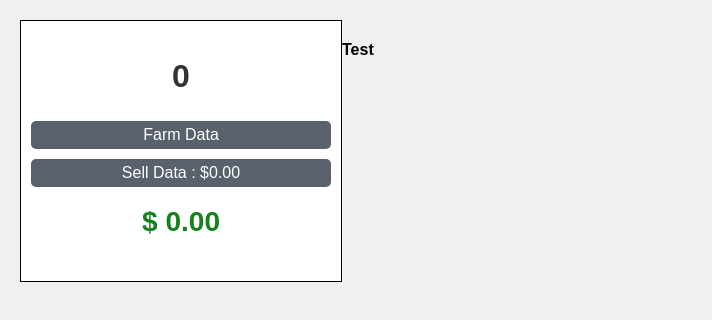
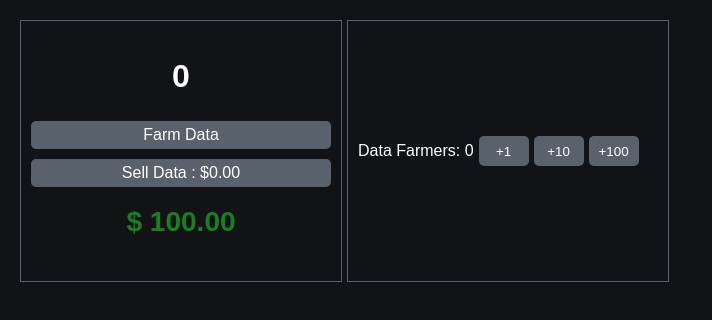
Before and after one commit to Tyger-Git/Data-Farmer, a website: page Data Farmer/wwwroot/game.html in a window 1280 px wide. Shown: the whole page, without its empty margins (0-712 px from the left). Drawn offline with Linux system fonts and the light colour scheme.

Commit message:
Add DataFarmer Counter+Buttons

```diff
--- a/Data Farmer/wwwroot/game.html
+++ b/Data Farmer/wwwroot/game.html
@@ -10,10 +10,13 @@
         <h2 id="bCounter">0</h2>
         <button id="collect-btn">Farm Data</button>
         <button id="cashout-btn">Sell Data : <span id="cashOutVal"></span></button>
-        <h3><span id="cashCounter">$ 0.00</span></h3>
+        <h3><span id="cashCounter">$ 100.00</span></h3>
     </div>
-    <div id="conversionValue">
-        <h4>Test</h4>
+    <div id="autoClickers">
+        <p id="dataFarmerText">Data Farmers: <span id="dFarmerTotal">0</span></p>
+        <button id="buyDFarmer1-btn">+1</button>
+        <button id="buyDFarmer10-btn">+10</button>
+        <button id="buyDFarmer100-btn">+100</button>
     </div>
     <script src="game.js"></script>
 </body>
--- a/Data Farmer/wwwroot/game.js
+++ b/Data Farmer/wwwroot/game.js
@@ -4,8 +4,9 @@
 // Initialize the game state
 let gameState = {
     clicks: 0,
-    cash: 0,
-    cashOutMulti: .15
+    cash: 100,
+    cashOutMulti: .0015,
+    dFarmers: 0
 };
 
 //Early Initializations
@@ -33,6 +34,19 @@ document.getElementById('cashout-btn').addEventListener('click', function () {
     output.innerHTML = formatCash(gameState.clicks * gameState.cashOutMulti);
 });
 
+// Data Farmers
+document.getElementById('buyDFarmer1-btn').addEventListener('click', function () {
+    gameState.dFarmers++;
+    document.getElementById('dFarmerTotal').innerText = gameState.dFarmers;
+});
+document.getElementById('buyDFarmer10-btn').addEventListener('click', function () {
+    gameState.dFarmers += 10;
+    document.getElementById('dFarmerTotal').innerText = gameState.dFarmers;
+});
+document.getElementById('buyDFarmer100-btn').addEventListener('click', function () {
+    gameState.dFarmers += 100;
+    document.getElementById('dFarmerTotal').innerText = gameState.dFarmers;
+});
 // Define the units and their thresholds
 const units = [
     { name: 'Bytes', limit: 1000 },
--- a/Data Farmer/wwwroot/style.css
+++ b/Data Farmer/wwwroot/style.css
@@ -4,22 +4,22 @@ body {
     padding-top: 20px;
     padding-left: 20px;
     margin: 0;
-    background-color: #f0f0f0;
+    background-color: #111317;
     font-family: Arial, sans-serif;
 }
 
 #counters {
+    background-color: #111317;
     text-align: center;
     padding: 10px;
-    border: 1px solid #000;
-    background-color: #fff;
+    border: 1px solid #59626c;
     width: 300px;
     height: 240px;
 }
 
 #bCounter {
     font-size: 2em;
-    color: #333;
+    color: #fff;
 }
 
 #cashCounter {
@@ -45,7 +45,7 @@ body {
 }
 
 #collect-btn:active {
-    background-color: #333;
+    background-color: #808080;
 }
 
 #cashout-btn {
@@ -66,33 +66,76 @@ body {
 }
 
 #cashout-btn:active {
-        background-color: #333;
+        background-color: #808080;
 }
 
-#cashOutRange {
-    margin-top: 40px;
-    width: 250px;
-    -webkit-appearance: none; /* Remove default appearance */
-    width: 100%; /* Full-width */
-    height: 15px; /* Specified height */
-    background: #d3d3d3; /* Grey background */
-    opacity: 0.7; /* Set transparency (for mouse-over interaction) */
-    -webkit-transition: .2s; /* 0.2 seconds transition on hover */
-    transition: opacity .2s;
+#autoClickers {
+    display: flex;
+    background-color: #111317;
+    text-align: center;
+    align-items: center;
+    padding: 10px;
+    border: 1px solid #59626c;
+    width: 300px;
+    height: 240px;
+    margin-left: 5px;
 }
 
-#cashOutRange::-webkit-slider-thumb { /*Safari*/
-    -webkit-appearance: none; /* Remove default appearance */
-    appearance: none;
-    width: 15px; /* Set a specific slider handle width */
-    height: 30px; /* Slider handle height */
-    background: #333; /* Grey background */
-    cursor: pointer; /* Cursor on hover */
+#dataFarmerText {
+    font-size: 1em;
+    color: #fff;
 }
 
-#cashOutRange::-moz-range-thumb { /* Firefox */
-    width: 25px; /* Set a specific slider handle width */
-    height: 25px; /* Slider handle height */
-    background: #d3d3d3; /* Grey background */
-    cursor: pointer; /* Cursor on hover */
+#buyDFarmer1-btn {
+    width: 50px;
+    height: 30px;
+    margin-left: 5px;
+    color: #fff;
+    background-color: #59626c;
+    border: none;
+    border-radius: 5px;
+    cursor: pointer;
+    transition: background-color 0.3s;
 }
+#buyDFarmer1-btn:hover {
+    background-color: #333;
+}
+#buyDFarmer1-btn:active {
+    background-color: #808080;
+}
+
+#buyDFarmer10-btn {
+    width: 50px;
+    height: 30px;
+    margin-left: 5px;
+    color: #fff;
+    background-color: #59626c;
+    border: none;
+    border-radius: 5px;
+    cursor: pointer;
+    transition: background-color 0.3s;
+}
+#buyDFarmer10-btn:hover {
+    background-color: #333;
+}
+#buyDFarmer10-btn:active {
+    background-color: #808080;
+}
+
+#buyDFarmer100-btn {
+    width: 50px;
+    height: 30px;
+    margin-left: 5px;
+    color: #fff;
+    background-color: #59626c;
+    border: none;
+    border-radius: 5px;
+    cursor: pointer;
+    transition: background-color 0.3s;
+}
+#buyDFarmer100-btn:hover {
+    background-color: #333;
+}
+#buyDFarmer100-btn:active {
+    background-color: #808080;
+}
```
